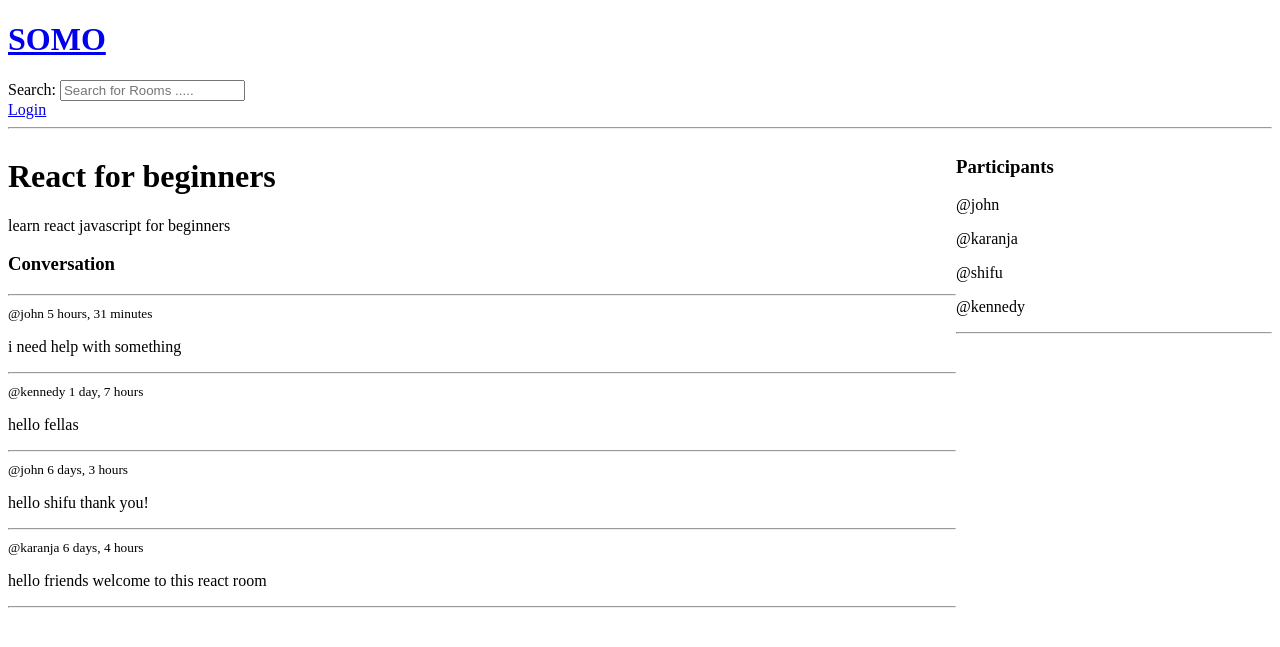
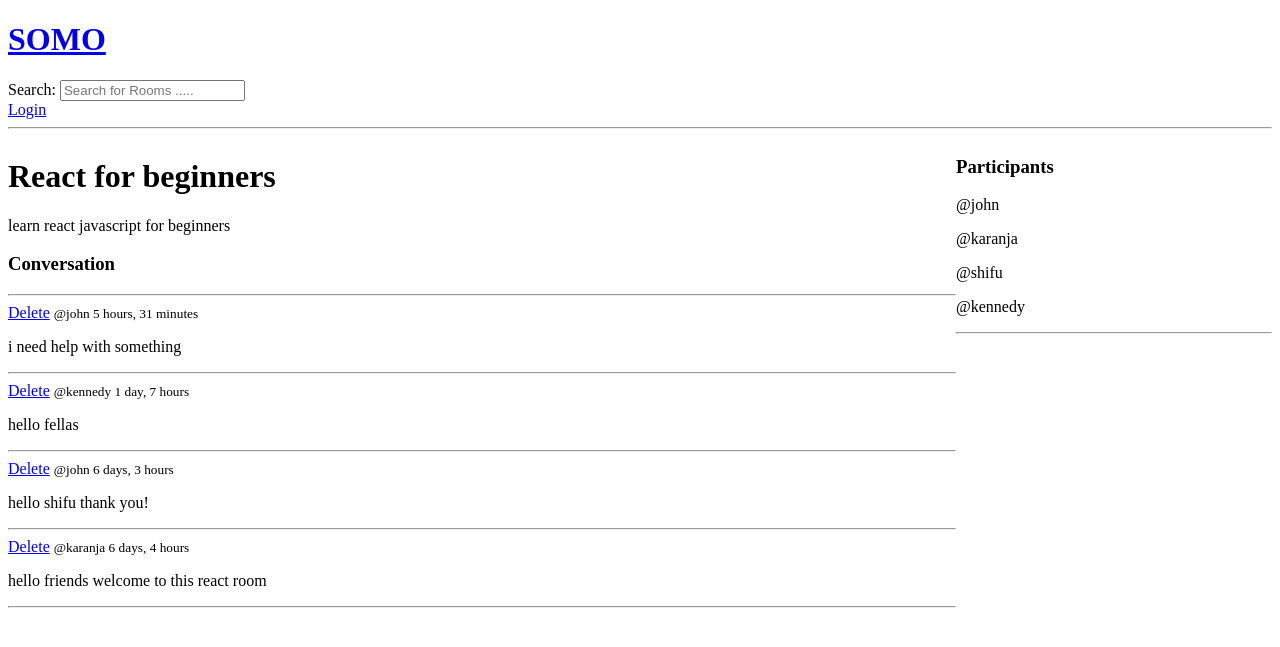
Before and after one commit to nzyuko/somo, a Django app: page /room/7/ in a window 1280 px wide. Shown: the top 647 px of the page. Run offline with Django 3.2, Linux system fonts and the light colour scheme; data comes from the database, SQL or seed files in the repository.

Commit message:
delete message link

```diff
--- a/somo-back/somo/base/templates/base/room.html
+++ b/somo-back/somo/base/templates/base/room.html
@@ -21,6 +21,7 @@
 
                 {% for message in room_messages %}
                     <div>
+                        <a href="{% url 'delete-message' message.id %}">Delete</a>
                         <small>@{{ message.user }} {{ message.created|timesince }}</small>
                         <p>{{ message.body }}</p>
                         <hr>
```
